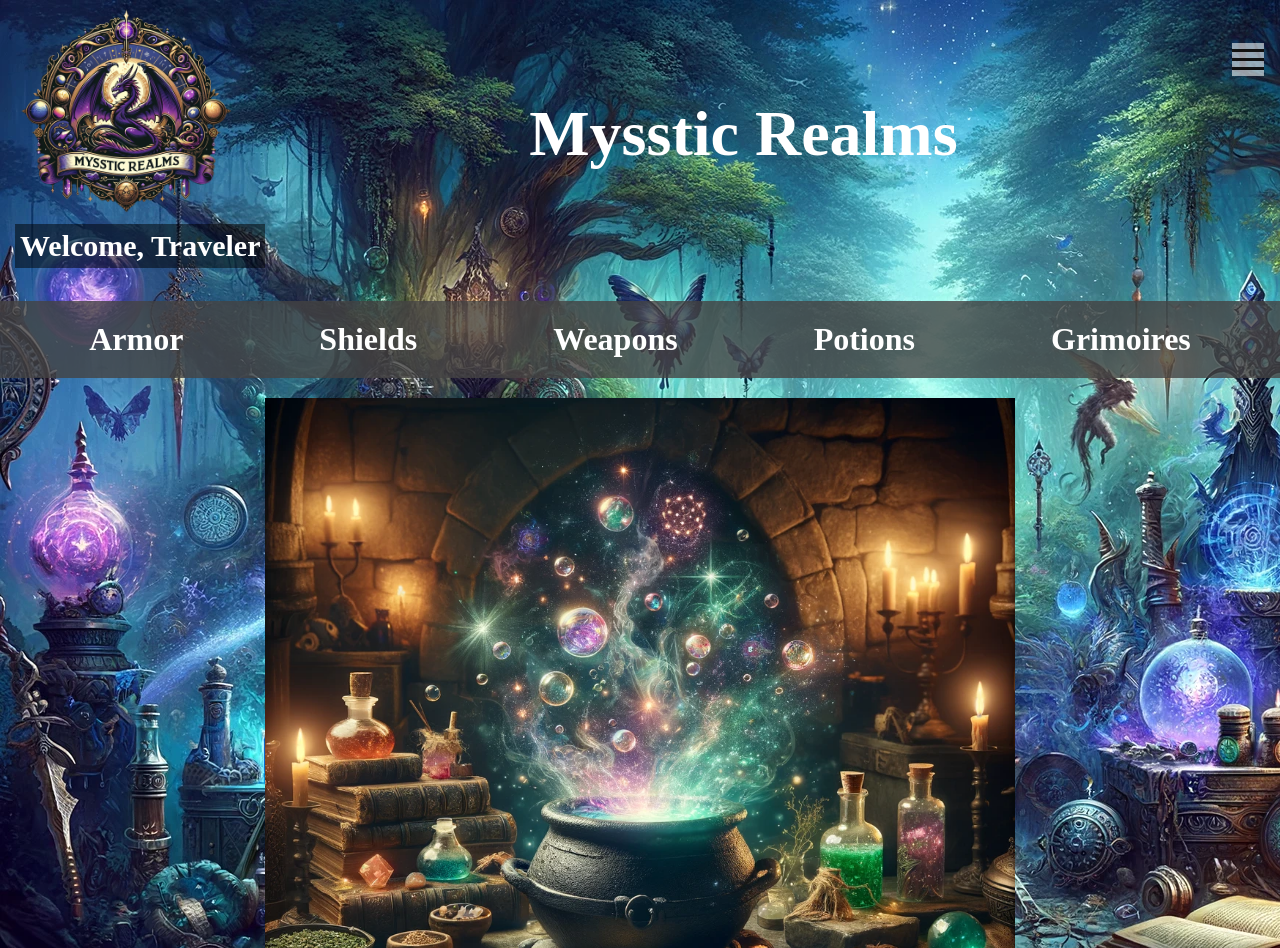
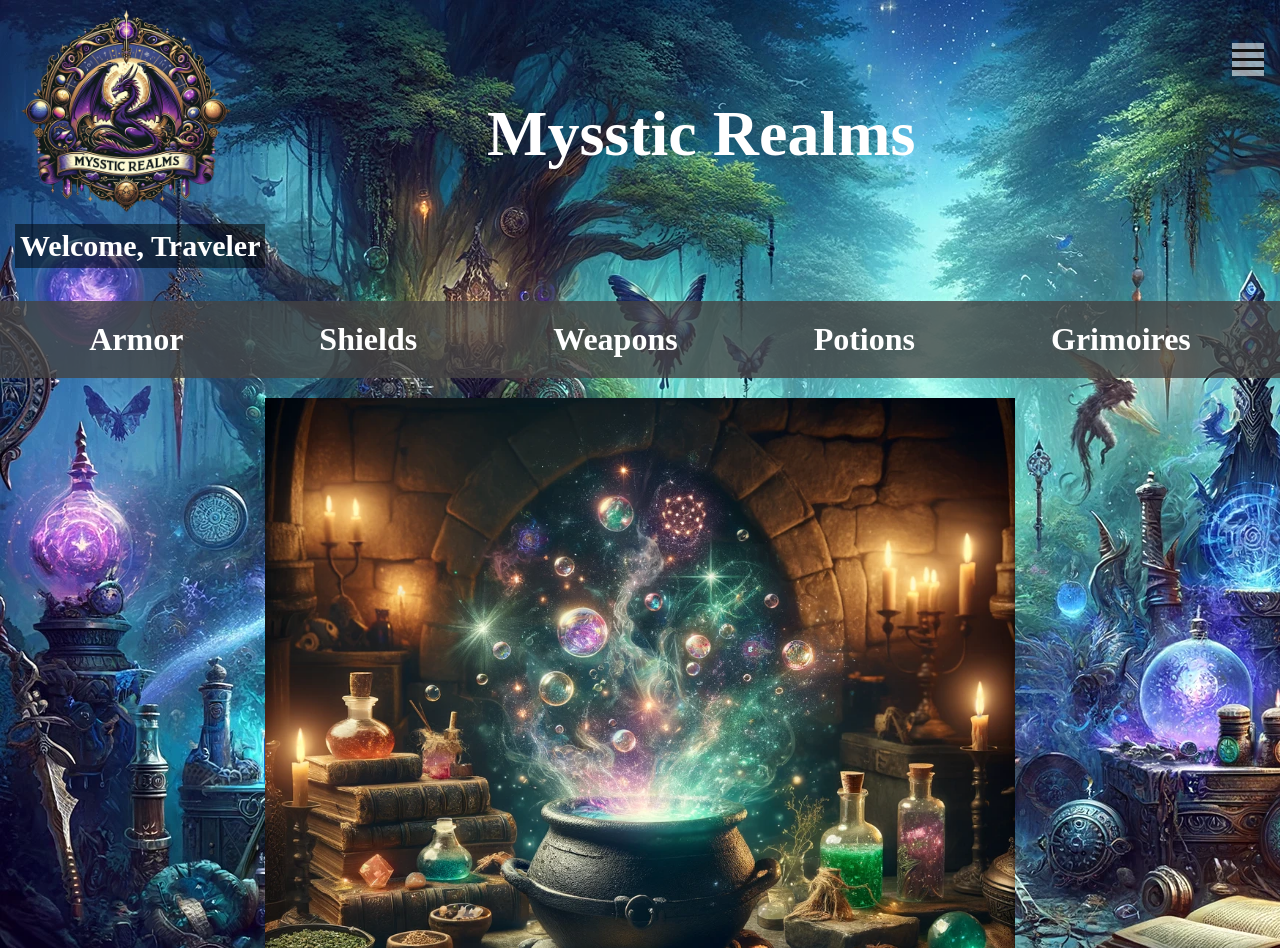
Before and after one commit to JoeyZ56/fantasy-eCommerce-store, a React (Vite) app: page / in a window 1280 px wide. Built offline with nearby package versions, Linux system fonts and the light colour scheme.

Commit message:
centering title

```diff
--- a/src/components/Nav/Nav.scss
+++ b/src/components/Nav/Nav.scss
@@ -8,7 +8,7 @@
     display: flex;
     justify-content: center;
     align-items: center;
-    margin-left: 10%;
+    margin-left: 5%;
 
     font-size: 2rem;
     font-weight: 600;
```
